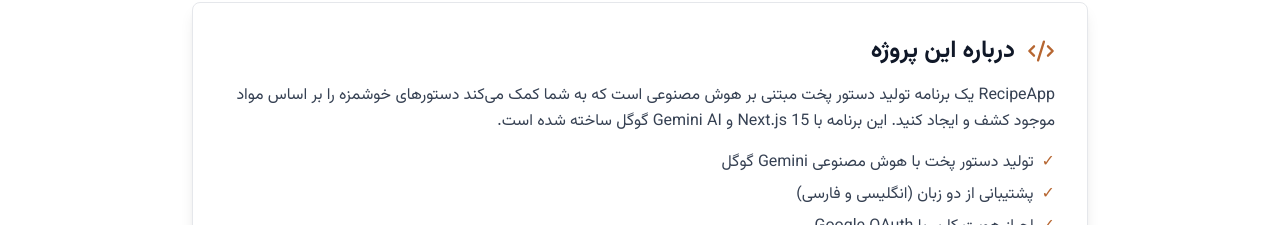
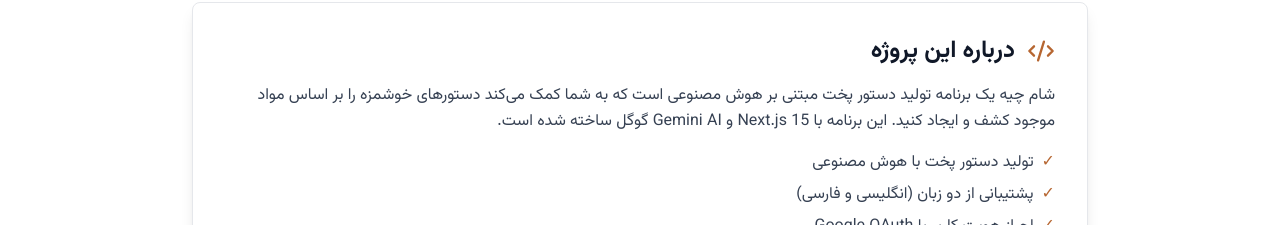
Before and after one commit to UnsmilingBoy/recipe-app, a Next.js app: page /about in a window 1280 px wide. Shown: the part 438-663 px from the top of the page. Built offline with nearby package versions, Linux system fonts and the light colour scheme; no server answers.

Commit message:
Info changed. Ai model changed

```diff
--- a/app/about/page.tsx
+++ b/app/about/page.tsx
@@ -42,15 +42,15 @@
             </div>
             <p className="text-gray-700 dark:text-gray-300 leading-relaxed mb-4">
               {language === "en"
-                ? "RecipeApp is an AI-powered recipe generator that helps you discover and create delicious recipes based on the ingredients you have. Built with Next.js 15, and integrated with Google's Gemini AI, this application provides a seamless and modern cooking experience."
-                : "RecipeApp یک برنامه تولید دستور پخت مبتنی بر هوش مصنوعی است که به شما کمک می‌کند دستورهای خوشمزه را بر اساس مواد موجود کشف و ایجاد کنید. این برنامه با Next.js 15 و Gemini AI گوگل ساخته شده است."}
+                ? "ShamChie is an AI-powered recipe generator that helps you discover and create delicious recipes based on the ingredients you have. Built with Next.js 15, and integrated with Google's Gemini AI, this application provides a seamless and modern cooking experience."
+                : "شام چیه یک برنامه تولید دستور پخت مبتنی بر هوش مصنوعی است که به شما کمک می‌کند دستورهای خوشمزه را بر اساس مواد موجود کشف و ایجاد کنید. این برنامه با Next.js 15 و Gemini AI گوگل ساخته شده است."}
             </p>
             <div className="space-y-2 text-gray-700 dark:text-gray-300">
               <p className="flex items-center gap-2">
                 <span className="text-primary">✓</span>
                 {language === "en"
                   ? "AI-powered recipe generation with Google Gemini"
-                  : "تولید دستور پخت با هوش مصنوعی Gemini گوگل"}
+                  : "تولید دستور پخت با هوش مصنوعی"}
               </p>
               <p className="flex items-center gap-2">
                 <span className="text-primary">✓</span>
--- a/app/api/step-question/route.ts
+++ b/app/api/step-question/route.ts
@@ -59,7 +59,7 @@
     });
 
     const completion = await client.chat.completions.create({
-      model: "llama-3.3-70b-versatile",
+      model: "moonshotai/kimi-k2-instruct-0905",
       messages: [
         {
           role: "system",
```
